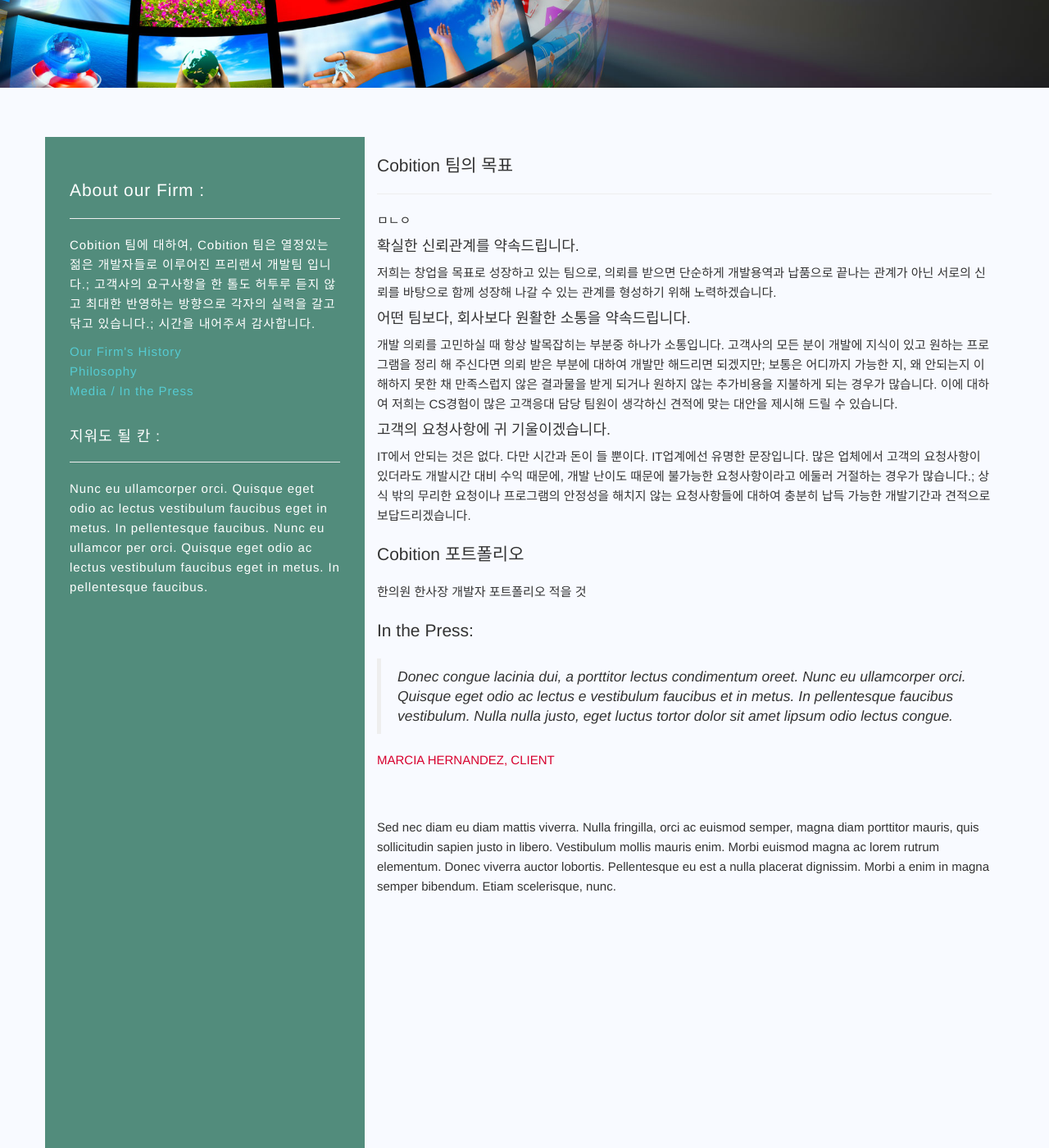
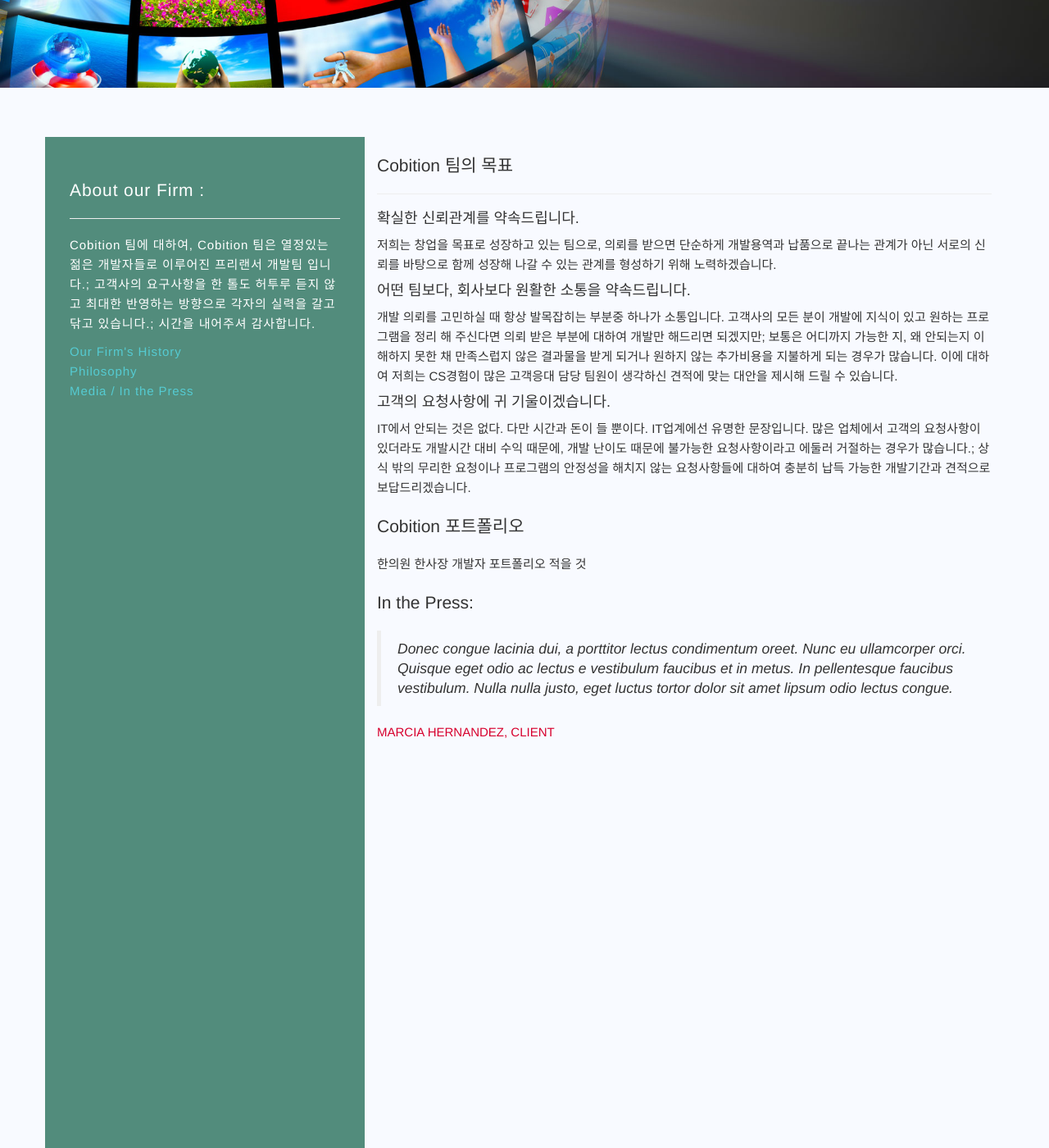
Before and after one commit to CobitionOrg/CobitionOrg.github.io, a Jekyll site: the page built from about.html, in a window 1280 px wide and 1400 px high, scrolled down 311 px. Shown: the whole window at 82% size. Built offline with Jekyll 4.4.1, drawn with Linux system fonts in a browser that asks for light colours.

Commit message:
Update about.html

```diff
--- a/about.html
+++ b/about.html
@@ -20,13 +20,10 @@ permalink: /about
       <a href="#anchor2"> Philosophy</a><br>
       <a href="#anchor3">Media / In the Press</a><br>
       <br>
-      <h4> 지워도 될 칸 :</h4><hr>
-      Nunc eu ullamcorper orci. Quisque eget odio ac lectus vestibulum faucibus eget in metus. In pellentesque faucibus. Nunc eu ullamcor per orci. Quisque eget odio ac lectus vestibulum faucibus eget in metus. In pellentesque faucibus.
-    </div>
+      </div>
     <div class="col-sm-8 col-md-8">
         <h3 class="lead"id="anchor1"> Cobition 팀의 목표 </h3><hr>
         <p>
-         ㅁㄴㅇ
         </p>
 
         <h4> 확실한 신뢰관계를 약속드립니다.</h4>
@@ -53,7 +50,7 @@ permalink: /about
         </blockquote>
         <p class="block-author"> MARCIA HERNANDEZ, CLIENT</p>
         <br><br>
-        <p>Sed nec diam eu diam mattis viverra. Nulla fringilla, orci ac euismod semper, magna diam porttitor mauris, quis sollicitudin sapien justo in libero. Vestibulum mollis mauris enim. Morbi euismod magna ac lorem rutrum elementum. Donec viverra auctor lobortis. Pellentesque eu est a nulla placerat dignissim. Morbi a enim in magna semper bibendum. Etiam scelerisque, nunc.</p></p>
+        <p>
     </div>
   </div>
 </div>
```
